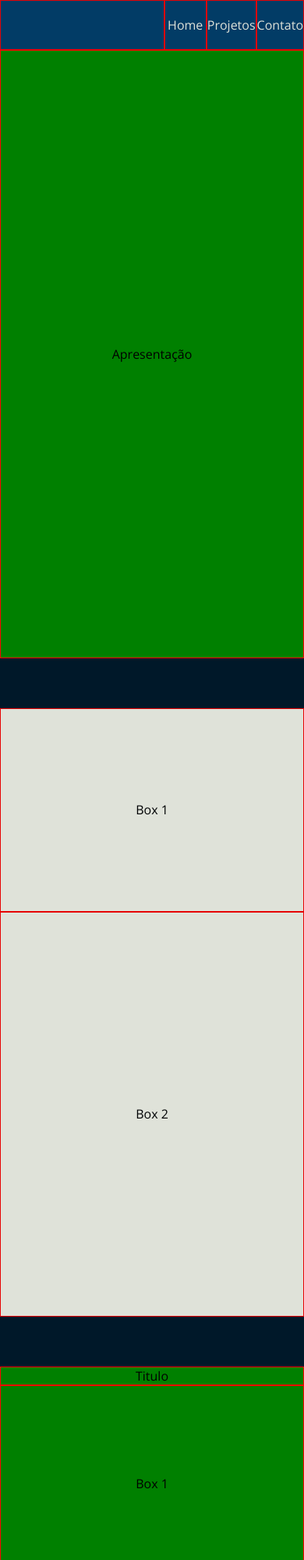
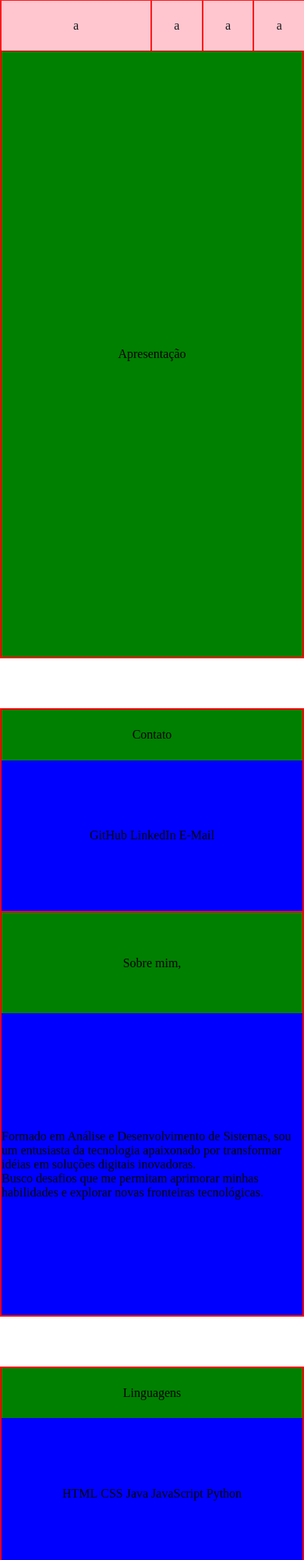
Before and after one commit to Rafael-Alexandre-96/template-flex, a plain HTML site: page index.html in a window 390 px wide. Shown: the top 2000 px of the page at 78% size. Drawn offline with nearby package versions, Linux system fonts and the light colour scheme.

Commit message:
nova estruturacao

```diff
--- a/index.html
+++ b/index.html
@@ -7,50 +7,119 @@
 		<link rel="stylesheet" type="text/css" href="styles.css">
 	</head>
 	<body>
-		<div class="navbar">
-			<div class="border-red flex-4"></div>
-			<div class="border-red">
-				<a href="#">Home</a>
-			</div>
-			<div class="border-red">
-				<a href="#">Projetos</a>
-			</div>
-			<div class="border-red">
-				<a href="#">Contato</a>
+
+		<nav class="navbar flex row width-100 height-100 center-all border">
+			<div class="flex-3 border height-100 flex center-all">a</div>
+			<div class="flex-1 border height-100 flex center-all">a</div>
+			<div class="flex-1 border height-100 flex center-all">a</div>
+			<div class="flex-1 border height-100 flex center-all">a</div>
+		</nav>
+
+		<div class="flex col height-100">
+			<div class="divider-horizontal"></div>
+			<div class="flex row-lg border height-100">
+
+				<div class="border flex-1">
+					<div class="flex col height-100">
+						<div class="bg-green flex-1 flex center-all">
+							<p>Apresentação</p>
+						</div>
+					</div>
+				</div>
+
 			</div>
 		</div>
 
-		<div class="content bg-green">
-			<div class="container fill-height">
-				<div class="row fill-height">
-					<div class="border-red">Apresentação</div>
+		<div class="flex col height-100">
+			<div class="divider-horizontal"></div>
+			<div class="flex row-lg border height-100">
+
+				<div class="border flex-1">
+					<div class="flex col height-100">
+						<div class="bg-green flex-1 flex center-all">
+							<p>Contato</p>
+						</div>
+						<div class="bg-blue flex-3 flex col center-all">
+							<ul>
+								<li>GitHub</li>
+								<li>LinkedIn</li>
+								<li>E-Mail</li>
+							</ul>
+						</div>
+					</div>
 				</div>
+
+				<div class="border divider-vertical"></div>
+
+				<div class="border flex-2">
+					<div class="flex col height-100">
+						<div class="bg-green flex-1 flex center-all">
+							<p>Sobre mim,</p>
+						</div>
+						<div class="bg-blue flex-3 flex col center-all">
+							<p>Formado em Análise e Desenvolvimento de Sistemas, sou um entusiasta da tecnologia apaixonado por transformar idéias em soluções digitais inovadoras.</p>
+							<p>Busco desafios que me permitam aprimorar minhas habilidades e explorar novas fronteiras tecnológicas.</p>
+						</div>
+					</div>
+				</div>
+
 			</div>
 		</div>
 
-		<div class="content-divider"></div>
+		<div class="flex col height-100">
+			<div class="divider-horizontal"></div>
+			<div class="flex row-lg border height-100">
 
-		<div class="content bg-light-white opacity-90">
-			<div class="container fill-height">
-				<div class="row-lg fill-height">
-					<div class="border-red">Box 1</div>
-					<div class="border-red flex-2">Box 2</div>
+				<div class="border flex-1">
+					<div class="flex col height-100">
+						<div class="bg-green flex-1 flex center-all">
+							<p>Linguagens</p>
+						</div>
+						<div class="bg-blue flex-3 flex col center-all">
+							<ul>
+								<li>HTML</li>
+								<li>CSS</li>
+								<li>Java</li>
+								<li>JavaScript</li>
+								<li>Python</li>
+							</ul>
+						</div>
+					</div>
 				</div>
-			</div>
-		</div>
 
-		<div class="content-divider"></div>
+				<div class="border divider-vertical"></div>
 
-		<div class="content bg-green">
-			<div class="container fill-height">
-				<div class="row">
-					<div class="border-red">Titulo</div>
+				<div class="border flex-1">
+					<div class="flex col height-100">
+						<div class="bg-green flex-1 flex center-all">
+							<p>Frameworks</p>
+						</div>
+						<div class="bg-blue flex-3 flex col center-all">
+							<ul>
+								<li>Spring Boot 3</li>
+								<li>React</li>
+								<li>Bootstrap</li>
+							</ul>
+						</div>
+					</div>
 				</div>
-				<div class="row-lg fill-height">
-					<div class="border-red">Box 1</div>
-					<div class="border-red">Box 2</div>
-					<div class="border-red">Box 3</div>
+
+				<div class="border divider-vertical"></div>
+
+				<div class="border flex-1">
+					<div class="flex col height-100">
+						<div class="bg-green flex-1 flex center-all">
+							<p>Dados</p>
+						</div>
+						<div class="bg-blue flex-3 flex col center-all">
+							<ul>
+								<li>MySQL</li>
+								<li>MongoDB</li>
+							</ul>
+						</div>
+					</div>
 				</div>
+
 			</div>
 		</div>
 
--- a/styles.css
+++ b/styles.css
@@ -1,129 +1,111 @@
-@import url('https://fonts.googleapis.com/css2?family=Open+Sans:ital,wght@0,300..800;1,300..800&display=swap');
-
 * {
+	margin: 0;
+	padding: 0;
 	box-sizing: content-box;
-	padding: 0;
-	margin: 0;
-	font-family: "Open Sans", sans-serif;
-	transition: 0.2s all;
 }
 
 html, body {
 	height: 100%;
-	background-color: var(--color-dark-blue);
 }
 
-/* Flex */
-.container {
-	display: flex;
-	flex-direction: column;
+ul {
+	list-style: none;
 }
 
-.row, .row-lg {
-	display: flex;
-	flex-direction: row;
-}
-
-.row>*, .row-lg>* {
-	flex: 1;
-	display: flex;
-	align-items: center;
-	justify-content: center;
-}
-
-.flex-1 {
-	flex: 1 !important;
-}
-
-.flex-2 {
-	flex: 2 !important;
-}
-
-.flex-3 {
-	flex: 3 !important;
-}
-
-.flex-4 {
-	flex: 4 !important;
-}
-
-.fill-height {
-	height: 100%;
-}
-
-@media (max-width: 768px) {
-	.row-lg {
-		flex-direction: column;
-	}
-}
-
-/* NavBar */
-:root {
-  --navbar-height: 64px;
-}
-
-.navbar {
-	display: flex;
-	flex-direction: row;
-	height: var(--navbar-height);
-	position: fixed;
-	width: 100%;
-	z-index: 1;
-	background-color: var(--color-blue);
-	filter: opacity(90%);
-}
-
-.navbar>* {
-	flex: 1;
-	display: flex;
-	align-items: center;
-	justify-content: center;
-}
-
-.navbar a {
-	text-decoration: none;
-	color: var(--color-light-white);
-}
-
-.navbar a:hover, .navbar a:active {
-	font-weight: 600;
-	filter: brightness(2.0);
-}
-
-/* Conteúdo */
-.content {
-	position: relative;
-	top: var(--navbar-height);
-	height: calc(100% - var(--navbar-height));
-}
-
-.content-divider {
-	height: var(--navbar-height);
-}
-
-/* Cores */
 :root {
 	--color-light-white: #F8F8EC;
 	--color-dark-blue: #001829;
 	--color-blue: #02416D;
 }
 
-.border-red {
+.border {
 	border: 1px solid red;
 }
 
-.bg-light-white {
-	background-color: var(--color-light-white);
-}
-
 .bg-green {
-	background: green;
+	background-color: green;
 }
 
 .bg-blue {
-	background: blue;
+	background-color: blue;
 }
 
-.opacity-90 {
+/* Flex */
+.flex {
+	display: flex;
+}
+
+.row {
+	flex-direction: row;
+}
+
+.row-lg {
+	flex-direction: row;
+}
+
+.col {
+	flex-direction: column;
+}
+
+.flex-1 {
+	flex: 1
+}
+
+.flex-2 {
+	flex: 2
+}
+
+.flex-3 {
+	flex: 3
+}
+
+.flex-4 {
+	flex: 4
+}
+
+.center-all {
+	align-items: center;
+	justify-content: center;
+}
+
+@media (max-width: 768px) {
+	ul li {
+		display: inline;
+	}
+
+	.row-lg {
+		flex-direction: column;
+	}
+
+	.divider-vertical {
+		display: none;
+	}
+}
+
+/* Estrutura */
+:root {
+	--navbar-height: 64px;
+}
+
+.height-100 {
+	height: 100%;
+}
+
+.width-100 {
+	width: 100%;
+}
+
+.divider-vertical {
+	width: 1vw;
+}
+
+.divider-horizontal, .navbar {
+	min-height: var(--navbar-height);
+	max-height: var(--navbar-height);
+}
+
+.navbar {
+	position: fixed;
+	background-color: pink;
 	filter: opacity(90%);
 }
```
